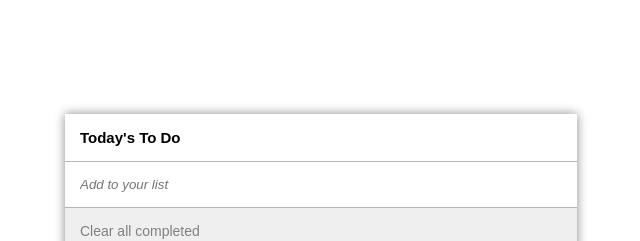
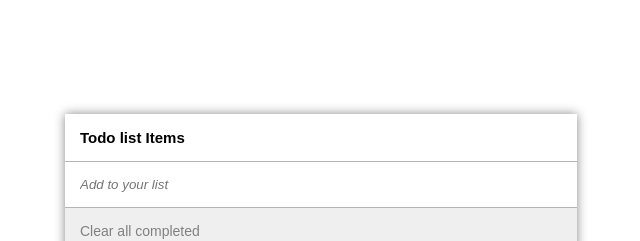
Before and after one commit to mutinhiri/todo-3, a website built with webpack: page src/index.html in a window 1280 px wide. Shown: the part 216-457 px from the top of the page, 319-959 px from the left. Built offline with nearby package versions, Linux system fonts and the light colour scheme.

```diff
--- a/src/index.html
+++ b/src/index.html
@@ -9,7 +9,7 @@
 </head>
 <body>
   <div class="main-panel">
-    <h1 class="list-title">Today's To Do</h1>
+    <h1 class="list-title">Todo list Items</h1>
     <input id="add-input" class="add-input" type="text" placeholder="Add to your list">
     <ul id="todo-list">
 
```
